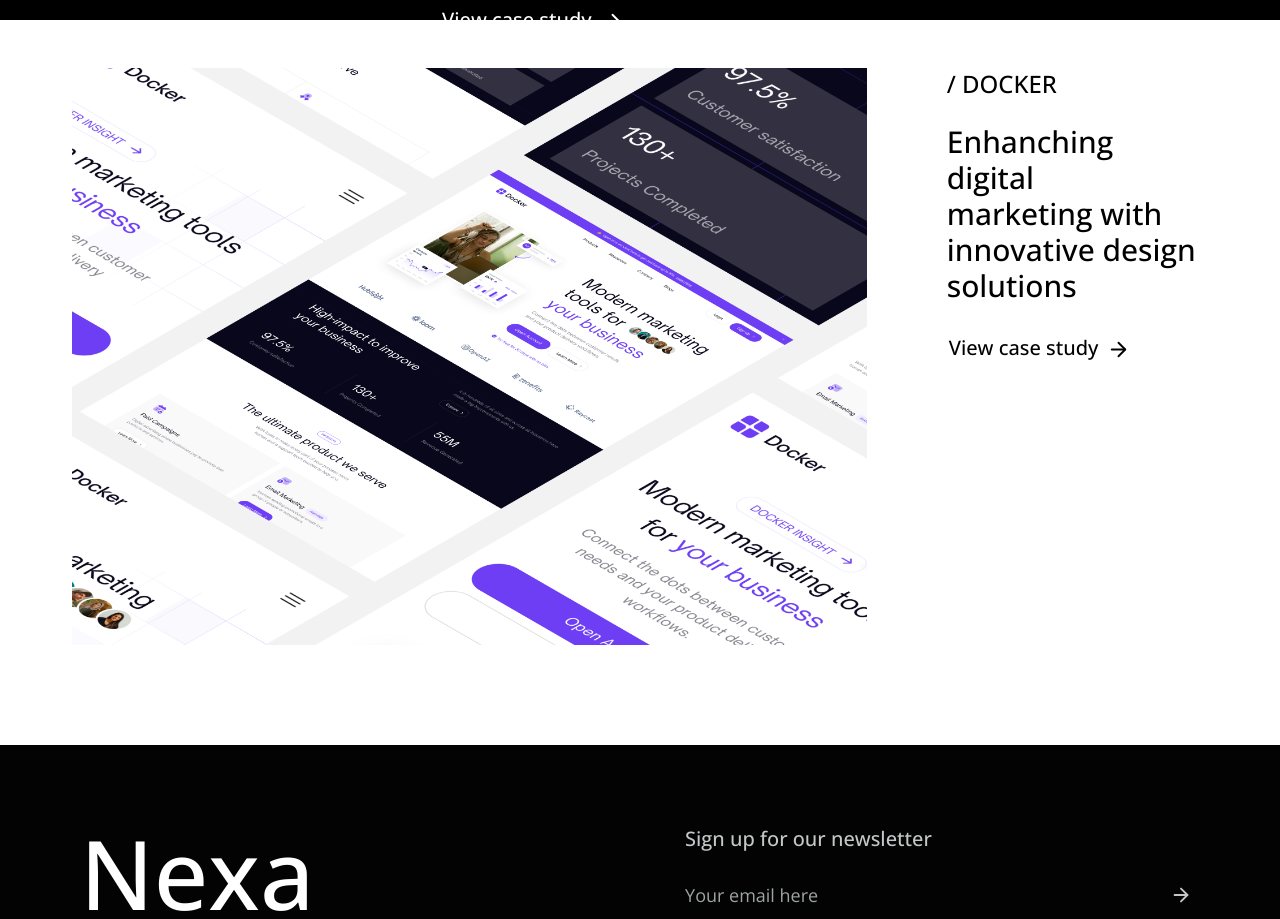
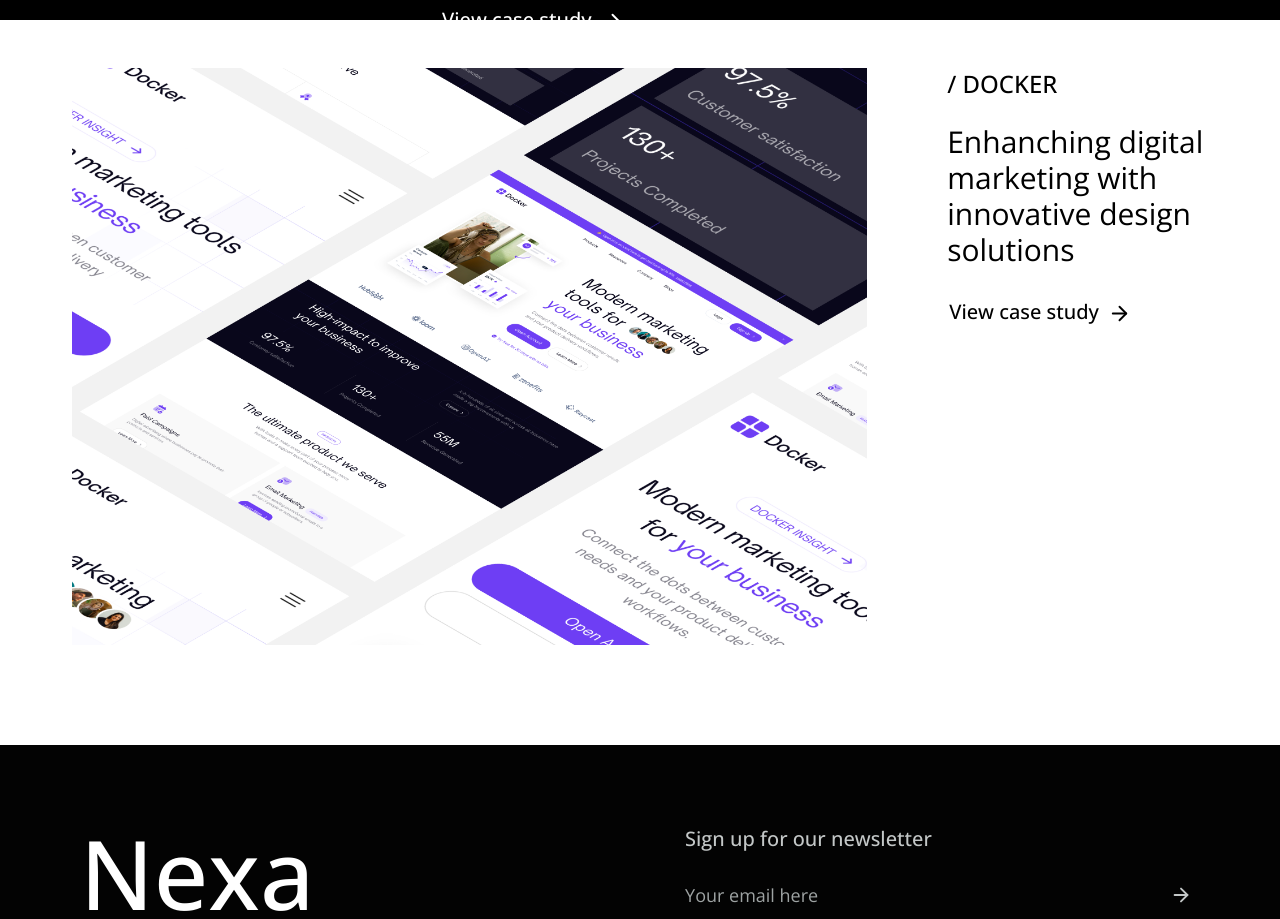
Before and after one commit to JihadZaidan/nexa-complete-verse, a Next.js app: page /works in a window 1280 px wide. Shown: the part 2160-3079 px from the top of the page. Built offline with nearby package versions, Linux system fonts and the light colour scheme.

Commit message:
update style font weight

```diff
--- a/src/components/works/lowerworks.tsx
+++ b/src/components/works/lowerworks.tsx
@@ -26,7 +26,7 @@ export default function LowerSection() {
 
                 <div ref={describeRef} className="justify-left items-left flex flex-col gap-6 bg-transparent">
                     <h5 className="text-2xl font-medium text-left text-black">/ DOCKER</h5>
-                    <h4 className="lg:text-3xl text-2xl font-medium text-left text-black">
+                    <h4 className="lg:text-3xl text-2xl font-normal text-left text-black">
                         Enhanching digital <br />
                         marketing with <br />
                         innovative design <br />
@@ -42,4 +42,5 @@ export default function LowerSection() {
             </div>
         </div>
     )
+
 }
```
